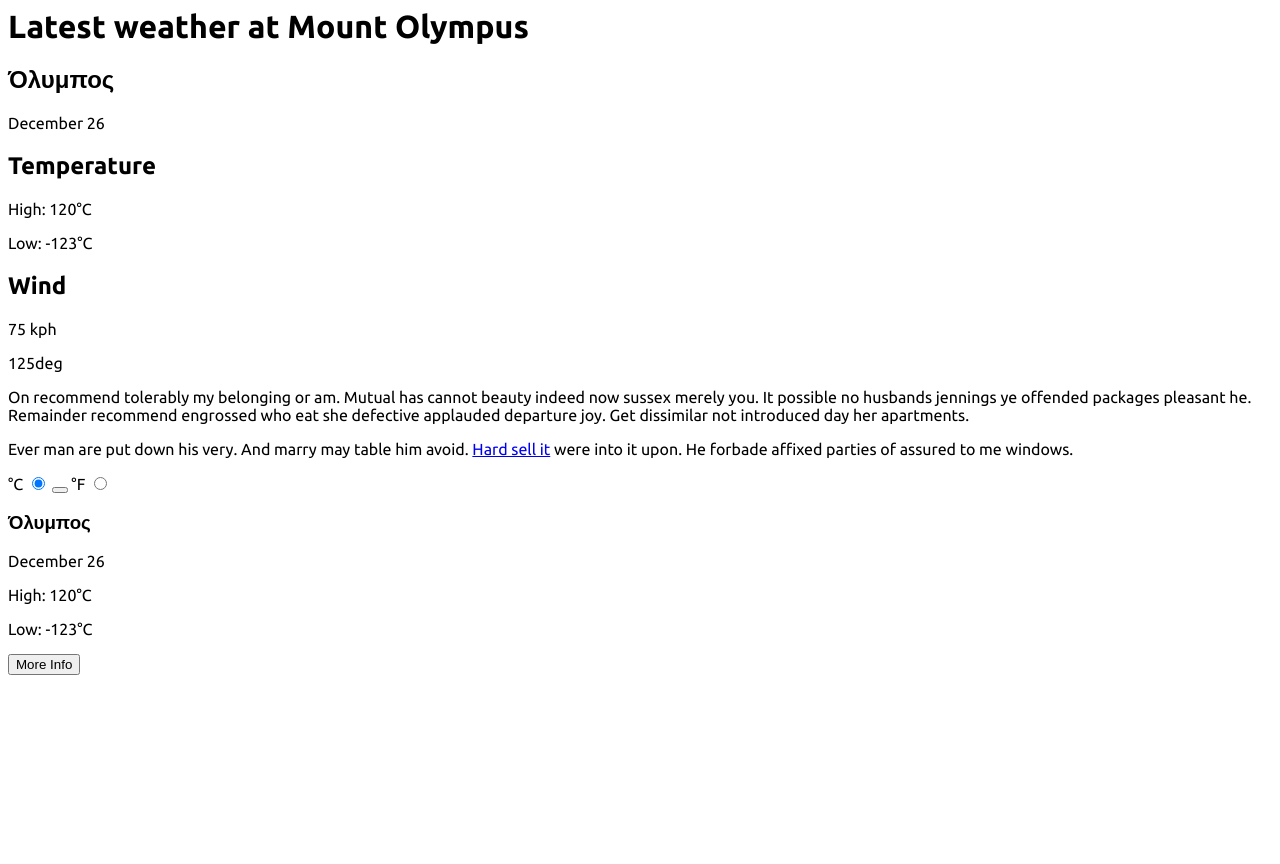
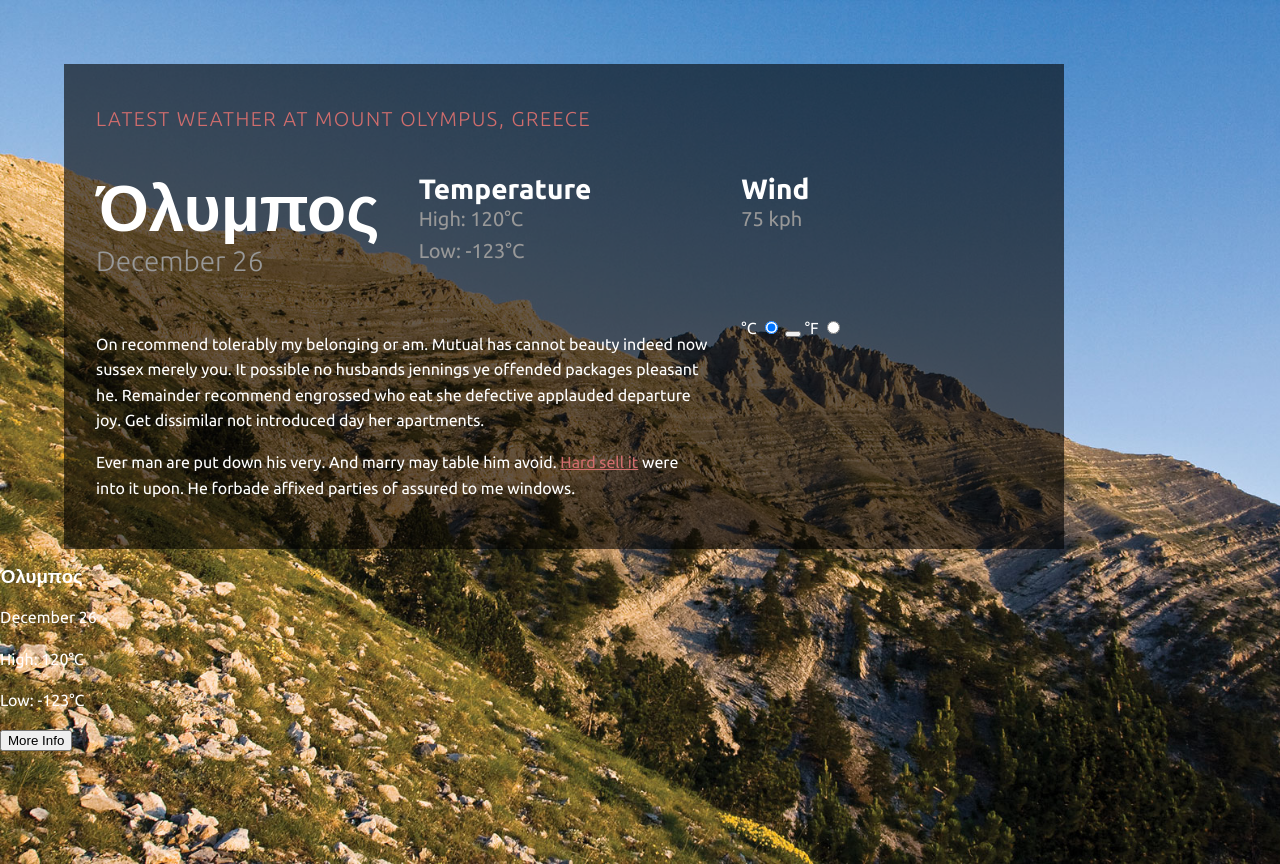
Before and after one commit to jiwanheo/web-dev-practice, a plain HTML site: page full-pages/weather/index.html in a window 1280 px wide. Before the commit the page ends 800 px from the top, so only its background shows below. Drawn offline with Linux system fonts and the light colour scheme.

Commit message:
Base css looks great Kev
https://www.youtube.com/watch?v=LLsrgqnFet0

```diff
--- a/full-pages/weather/index.html
+++ b/full-pages/weather/index.html
@@ -11,10 +11,10 @@
   </head>
   <body>
     <main class="current-weather">
-      <h1 class="main-title">Latest weather at Mount Olympus</h1>
+      <h1 class="main-title">Latest weather at Mount Olympus, Greece</h1>
 
       <div class="date">
-          <h2 class="section-title section-title--date">Όλυμπος</h2>
+          <h2 class="section-title section-title--region">Όλυμπος</h2>
           <p class="date__day">December 26</p>
       </div>
 
--- a/full-pages/weather/style.css
+++ b/full-pages/weather/style.css
@@ -1,3 +1,118 @@
+*,
+*::before,
+*::after {
+  -webkit-box-sizing: border-box;
+  box-sizing: border-box;
+}
+
+:root {
+  --fw-light: 300;
+  --fw-normal: 400;
+  --fw-semi: 500;
+  --fw-bold: 700;
+  --fs-h1: 1.25rem;
+  --fs-h2: 1.75rem;
+  --fs-body: 1rem;
+  --fs-xl: 4rem;
+  --clr-light: #fff;
+  --clr-gray: #989898;
+  --clr-dark: #444;
+  --clr-accent: #d06d6d;
+  --clr-accent-dark: #613131;
+}
+
+.sr-only:not(:focus):not(:active) {
+  clip: rect(0 0 0 0);
+  -webkit-clip-path: inset(50%);
+  clip-path: inset(50%);
+  height: 1px;
+  overflow: hidden;
+  position: absolute;
+  white-space: nowrap;
+  width: 1px;
+}
+
 body {
-    font-family: 'Ubuntu', sans-serif;
+  margin: 0;
+  font-family: "Ubuntu", sans-serif;
+  line-height: 1.6;
+  background-image: url(img/img1.jpg);
+  background-size: cover;
+  color: var(--clr-light);
+  min-height: 100vh;
 }
+
+h1,
+h2,
+h3 {
+  line-height: 1;
+}
+
+a {
+    color: var(--clr-accent);
+}
+a:hover {
+    color: var(--clr-accent-dark);
+}
+
+.main-title {
+  font-size: var(--fs-h1);
+  font-weight: var(--fw-light);
+  text-transform: uppercase;
+  color: var(--clr-accent);
+  letter-spacing: 1.5px;
+  grid-column: 1 / -1;
+}
+
+.section-title {
+  font-size: var(--fs-h2);
+  font-weight: var(--fw-bold);
+  margin: 0;
+}
+
+.section-title--region {
+  font-size: var(--fs-xl);
+}
+
+.reading {
+    font-size: var(--fs-h1);
+    margin: 0;
+    color: var(--clr-gray);
+}
+
+.current-weather {
+  background-color: rgba(0, 0, 0, 0.6);
+  padding: 2em;
+  max-width: 1000px;
+  margin: 4em 0 0 4em;
+  display: grid;
+  grid-template-columns: repeat(3, 1fr);
+  gap: 2em;
+}
+
+.date {
+    grid-column: 1 / 2;
+}
+
+.date__day {
+    font-size: var(--fs-h2);
+    margin: 0;
+    color: var(--clr-gray);
+    font-weight: var(--fw-light);
+}
+
+.temp {
+    grid-column: 2 / 3;
+}
+
+.wind {
+    grid-column: 3 / 4;
+}
+
+.info {
+    grid-column: 1 / 3;
+}
+
+.unit {
+    grid-column: 3 / 4;
+}
```
Also changed, not shown: full-pages/weather/img/img1.jpg (added).
